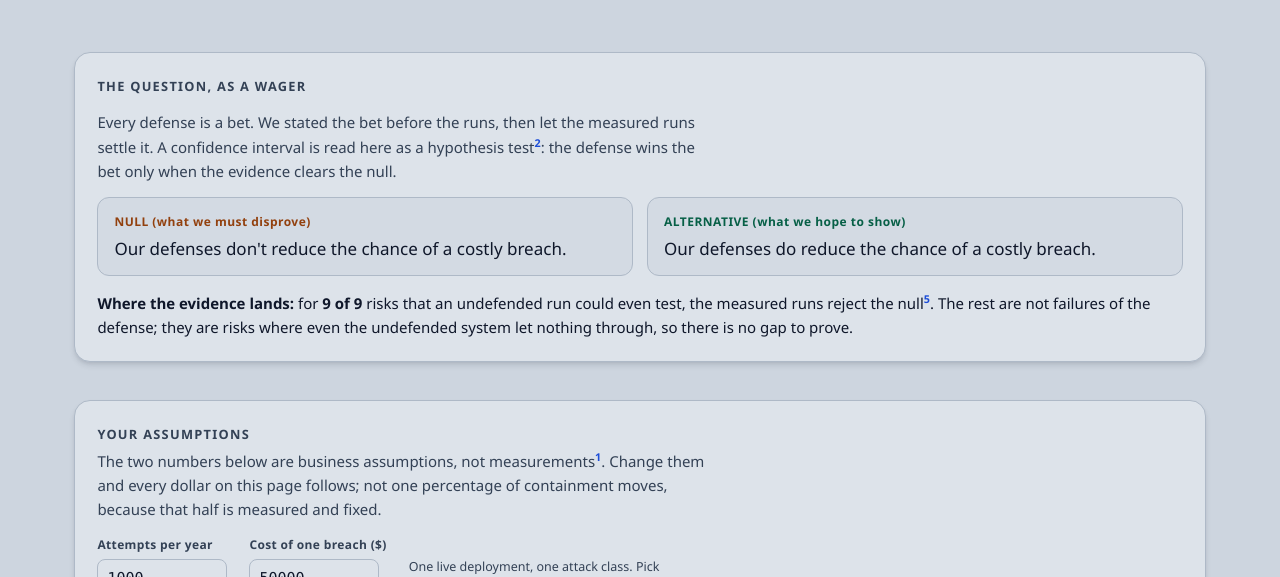
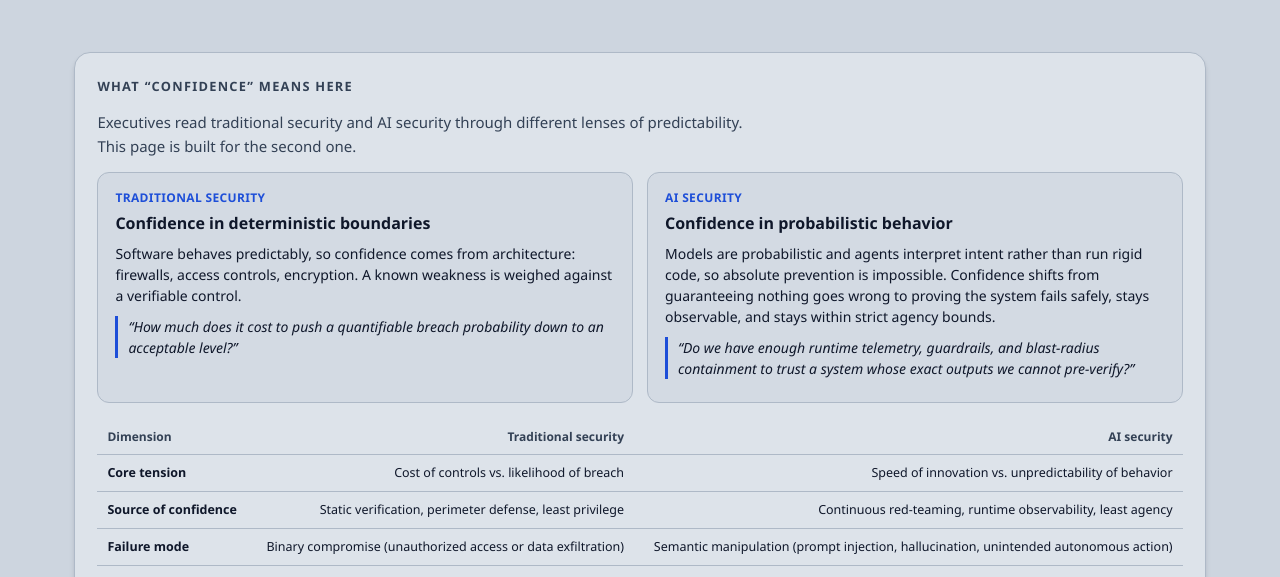
Before and after one commit to ScottColeSW/Agent-Defense-Theater, a plain HTML site: page site/risk.html in a window 1280 px wide. Shown: the part 223-800 px from the top of the page. Drawn offline with Linux system fonts and the light colour scheme.

Commit message:
Risk page: open with what confidence means for AI vs traditional security
Adds a "What confidence means here" section above the hypothesis: two lenses
side by side (traditional security = confidence in deterministic boundaries;
AI security = confidence in probabilistic behavior, where absolute prevention is
impossible and confidence shifts to failing safely, staying observable, and
staying within strict agency bounds), a Dimension comparison table (core tension,
source of confidence, failure mode, executive question), and a bridging line:
confidence here is not a promise of zero breaches, it is measured containment of
a known attack suite with its floor, and the residual is what that bounded,
observable system still cannot rule out. Theme tokens only; checked at 1200x800
across dim, light and dark.

Co-Authored-By: Claude Opus 4.8 <noreply@anthropic.com>

```diff
--- a/site/risk.html
+++ b/site/risk.html
@@ -23,6 +23,13 @@
   #chart { width: 100%; height: auto; }
   .legend { display: flex; gap: 18px; flex-wrap: wrap; font-size: 12.5px; color: var(--text-secondary); margin-top: 6px; }
   .legend i { display: inline-block; width: 11px; height: 11px; border-radius: 50%; margin-right: 6px; vertical-align: -1px; }
+  .lenses { display: grid; grid-template-columns: 1fr 1fr; gap: 14px; margin-top: 14px; }
+  .lens { padding: 15px 17px; border-radius: 12px; border: 1px solid var(--border-color); background: var(--soft); }
+  .lens .tag { font-weight: 800; letter-spacing: .03em; font-size: 12px; color: var(--accent-blue); }
+  .lens h3 { margin: 4px 0 6px; font-size: 16px; }
+  .lens p { margin: 0 0 8px; font-size: 14px; line-height: 1.5; }
+  .lens .q { font-style: italic; color: var(--text-primary); border-left: 3px solid var(--accent-blue); padding-left: 10px; margin-top: 10px; }
+  @media (max-width: 760px) { .lenses, .hyp { grid-template-columns: 1fr; } }
 </style>
 </head>
 <body>
@@ -55,6 +62,30 @@ function rows() {
       avoided: residual(base.rate) - residual(best.rate),
     });
   });
+}
+
+function lenses() {
+  const compare = [
+    ["Core tension", "Cost of controls vs. likelihood of breach", "Speed of innovation vs. unpredictability of behavior"],
+    ["Source of confidence", "Static verification, perimeter defense, least privilege", "Continuous red-teaming, runtime observability, least agency"],
+    ["Failure mode", "Binary compromise (unauthorized access or data exfiltration)", "Semantic manipulation (prompt injection, hallucination, unintended autonomous action)"],
+    ["Executive question", "“Are our walls high enough?”", "“Can we contain and audit what the system decides to do?”"],
+  ];
+  const body = compare.map(([d, t, a]) => `<tr><td style="font-weight:700;white-space:nowrap">${esc(d)}</td><td>${esc(t)}</td><td>${esc(a)}</td></tr>`).join("");
+  return `<section><div class="card">
+    <h2 style="margin-top:0">What &ldquo;confidence&rdquo; means here</h2>
+    <p class="muted" style="max-width:76ch;margin:4px 0 0">Executives read traditional security and AI security through different lenses of predictability. This page is built for the second one.</p>
+    <div class="lenses">
+      <div class="lens"><div class="tag">TRADITIONAL SECURITY</div><h3>Confidence in deterministic boundaries</h3>
+        <p>Software behaves predictably, so confidence comes from architecture: firewalls, access controls, encryption. A known weakness is weighed against a verifiable control.</p>
+        <p class="q">&ldquo;How much does it cost to push a quantifiable breach probability down to an acceptable level?&rdquo;</p></div>
+      <div class="lens"><div class="tag">AI SECURITY</div><h3>Confidence in probabilistic behavior</h3>
+        <p>Models are probabilistic and agents interpret intent rather than run rigid code, so absolute prevention is impossible. Confidence shifts from guaranteeing nothing goes wrong to proving the system fails safely, stays observable, and stays within strict agency bounds.</p>
+        <p class="q">&ldquo;Do we have enough runtime telemetry, guardrails, and blast-radius containment to trust a system whose exact outputs we cannot pre-verify?&rdquo;</p></div>
+    </div>
+    <div class="tblwrap" style="margin-top:16px"><table class="tbl"><thead><tr><th>Dimension</th><th>Traditional security</th><th>AI security</th></tr></thead><tbody>${body}</tbody></table></div>
+    <p style="margin:14px 0 0;font-size:14.5px;max-width:82ch"><b>So confidence here is not a promise of zero breaches.</b> It is measured containment of a known attack suite, reported with its floor and sample size, never a bare 100%. The risk left over is what that bounded, observable system still cannot rule out.</p>
+  </div></section>`;
 }
 
 function hypothesisCard(rs) {
@@ -174,7 +205,7 @@ function render() {
   const rs = rows();
   $("page").innerHTML = `<header style="padding:24px 0 2px"><h1>Risk vs Confidence</h1>
     <p class="muted" style="max-width:74ch">The balance an executive actually weighs. Two layers, kept apart: what the runs <b>measured</b> about how well each defense holds, and a transparent <b>assumption</b> model that turns that into money. Nothing in dollars is a measurement.</p></header>
-    ${hypothesisCard(rs)}${controls()}${scatter(rs)}${table(rs)}${footnotes()}`;
+    ${lenses()}${hypothesisCard(rs)}${controls()}${scatter(rs)}${table(rs)}${footnotes()}`;
   const bind = (id, set) => { const el = $(id); el.addEventListener("input", () => { const v = Number(el.value); if (v >= 0) { set(v); render(); const f = $(id); f.focus(); f.setSelectionRange(f.value.length, f.value.length); } }); };
   bind("exp", v => exposure = v);
   bind("imp", v => impact = v);
```
